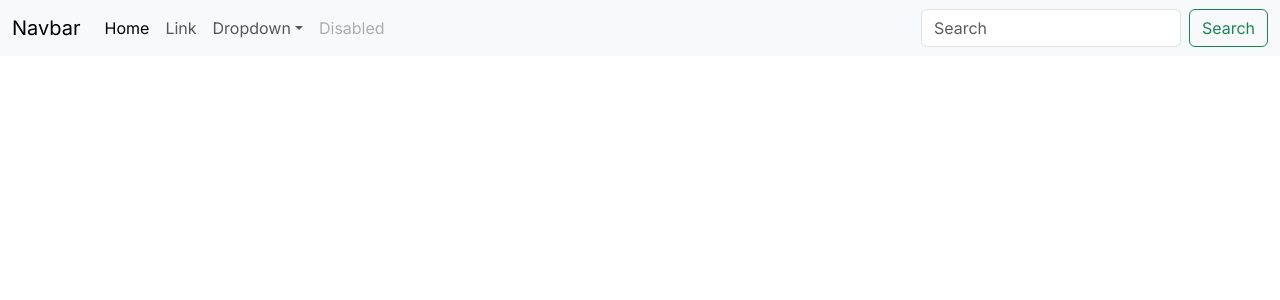
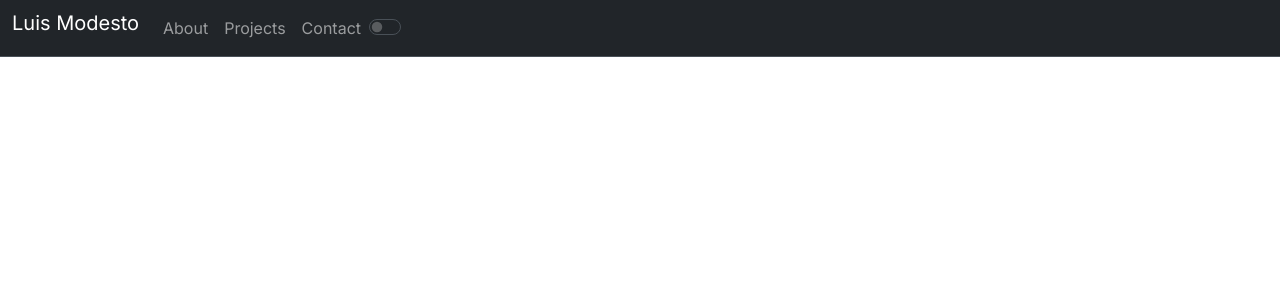
Before and after one commit to RepellantHail/RepellantHail.github.io, a Next.js app: page / in a window 1280 px wide. Shown: the top 300 px of the page. Built offline with nearby package versions, Linux system fonts and the light colour scheme.

Commit message:
added navbar

```diff
--- a/src/app/Navbar.js
+++ b/src/app/Navbar.js
@@ -1,38 +1,28 @@
 export default function Navbar(){
     return(
-        <nav class="navbar navbar-expand-lg bg-body-tertiary">
-  <div class="container-fluid">
-    <a class="navbar-brand" href="#">Navbar</a>
-    <button class="navbar-toggler" type="button" data-bs-toggle="collapse" data-bs-target="#navbarSupportedContent" aria-controls="navbarSupportedContent" aria-expanded="false" aria-label="Toggle navigation">
-      <span class="navbar-toggler-icon"></span>
-    </button>
-    <div class="collapse navbar-collapse" id="navbarSupportedContent">
-      <ul class="navbar-nav me-auto mb-2 mb-lg-0">
-        <li class="nav-item">
-          <a class="nav-link active" aria-current="page" href="#">Home</a>
+        <nav className="navbar navbar-expand-lg bg-dark border-bottom" data-bs-theme="dark">
+            <div className="container-fluid">
+                <div className="collapse navbar-collapse">
+                    <ul class="navbar-nav me-auto mb-lg-0 mb-3 d-flex justify-content-center">
+                        <li class="nav-item active">
+                            <a className="navbar-brand" href="#">Luis Modesto</a>
+                        </li>
+                        <li class="nav-item  flex-grow-1">
+                            <a class="nav-link" href="#">About</a>
                         </li>
                         <li class="nav-item">
-          <a class="nav-link" href="#">Link</a>
-        </li>
-        <li class="nav-item dropdown">
-          <a class="nav-link dropdown-toggle" href="#" role="button" data-bs-toggle="dropdown" aria-expanded="false">
-            Dropdown
-          </a>
-          <ul class="dropdown-menu">
-            <li><a class="dropdown-item" href="#">Action</a></li>
-            <li><a class="dropdown-item" href="#">Another action</a></li>
-            <li><hr class="dropdown-divider"/></li>
-            <li><a class="dropdown-item" href="#">Something else here</a></li>
-          </ul>
+                            <a class="nav-link" href="#">Projects</a>
                         </li>
                         <li class="nav-item">
-          <a class="nav-link disabled" aria-disabled="true">Disabled</a>
+                            <a class="nav-link" href="#">Contact</a>
+                        </li>
+                        <li class="nav-item d-flex align-items-center">
+                            <div class="form-check form-switch">
+                                <input class="form-check-input" type="checkbox" role="switch" id="flexSwitchCheckDefault"/>
+                                {/* <label class="form-check-label" for="flexSwitchCheckDefault">Default switch checkbox input</label> */}
+                            </div>
                         </li>
                     </ul>
-      <form class="d-flex" role="search">
-        <input class="form-control me-2" type="search" placeholder="Search" aria-label="Search"/>
-        <button class="btn btn-outline-success" type="submit">Search</button>
-      </form>
                 </div>
             </div>
         </nav>
```
Lines whose indentation alone changed are shown as unchanged.
